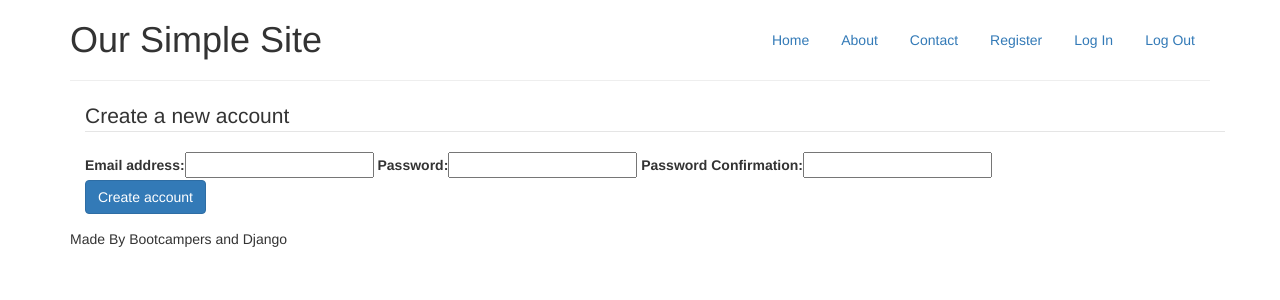
After one commit to jodiegardiner/authentication_django, a Django app: page /register/ in a window 1280 px wide. The commit adds this page. Shown: the top 300 px of the page. Run offline with Django 3.2, Linux system fonts and the light colour scheme; some libraries are stand-ins or nearby versions.

Commit message:
updated templates, views and urls

```diff
--- /dev/null
+++ b/accounts/forms.py
@@ -0,0 +1,34 @@
+from django import forms
+from django.contrib.auth.forms import UserCreationForm
+from accounts.models import User
+from django.core.exceptions import ValidationError
+
+
+class UserRegistrationForm(UserCreationForm):
+    password1 = forms.CharField(label='Password', widget=forms.PasswordInput)
+    password2 = forms.CharField(label='Password Confirmation', widget=forms.PasswordInput)
+
+    class Meta:
+        model = User
+        fields = ['email', 'password1', 'password2']
+        exclude = ['username']
+
+    def clean_password2(self):
+        password1 = self.cleaned_data.get('password1')
+        password2 = self.cleaned_data.get('password2')
+
+        if password1 and password2 and password1 != password2:
+            message = "Passwords do not match"
+            raise ValidationError(message)
+
+        return password2
+
+    def save(self, commit=True):
+        instance = super(UserRegistrationForm, self).save(commit=False)
+
+        instance.username = instance.email
+
+        if commit:
+            instance.save()
+
+        return instance
--- a/accounts/models.py
+++ b/accounts/models.py
@@ -5,3 +5,20 @@ from django.contrib.auth.models import AbstractUser, UserManager
 from django.utils import timezone
 
 # Create your models here.
+
+class AccountsUserManager(UserManager):
+    def _create_user(self, username, email, password, is_staff, is_superuser, **extra_fields):
+        now = timezone.now()
+        if not email:
+            raise ValueError('The given username must be set')
+
+        email = self.normalize_email(email)
+        user = self.model(username=email, email=email, is_staff=is_staff, is_active=True, is_superuser=is_superuser, date_joined=now, **extra_fields)
+        user.set_password(password)
+        user.save(using=self._db)
+
+        return user
+
+
+class User(AbstractUser):
+    objects= AccountsUserManager()
--- a/accounts/views.py
+++ b/accounts/views.py
@@ -1,3 +1,34 @@
-from django.shortcuts import render
+from django.shortcuts import render, redirect
+from django.contrib import messages, auth
+from django.core.urlresolvers import reverse
+from django.template.context_processors import csrf
+from accounts.forms import UserRegistrationForm
+
 
 # Create your views here.
+
+
+def register(request):
+    if request.method == 'POST':
+        form = UserRegistrationForm(request.POST)
+        if form.is_valid():
+            form.save()
+            user = auth.authenticate(email=request.POST.get('email'), password=request.POST.get('password1'))
+            if user:
+                messages.success(request, "You have successfully registered")
+                return redirect(reverse('profile'))
+
+            else:
+                messages.error(request, "unable to log you in at this time!")
+
+    else:
+        form = UserRegistrationForm()
+
+    args = {'form': form}
+    args.update(csrf(request))
+
+    return render(request, 'register.html', args)
+
+
+def profile(request):
+    return render(request, 'profile.html')
--- a/authentication_django/settings.py
+++ b/authentication_django/settings.py
@@ -39,6 +39,7 @@ INSTALLED_APPS = [
     'django.contrib.staticfiles',
     'hello',
     'accounts',
+    'django_forms_bootstrap',
 ]
 
 MIDDLEWARE = [
@@ -72,6 +73,8 @@ TEMPLATES = [
 
 WSGI_APPLICATION = 'authentication_django.wsgi.application'
 
+AUTH_USER_MODEL = 'accounts.User'
+
 
 # Database
 # https://docs.djangoproject.com/en/1.10/ref/settings/#databases
@@ -102,6 +105,7 @@ AUTH_PASSWORD_VALIDATORS = [
     },
 ]
 
+AUTHENTICATION_BACKENDS = ('django.contrib.auth.backends.ModelBackend', 'accounts.backends.EmailAuth')
 
 # Internationalization
 # https://docs.djangoproject.com/en/1.10/topics/i18n/
--- a/authentication_django/urls.py
+++ b/authentication_django/urls.py
@@ -15,9 +15,12 @@ Including another URLconf
 """
 from django.conf.urls import url
 from django.contrib import admin
-from hello import views
+from hello import views as hello_views
+from accounts import views as accounts_views
 
 urlpatterns = [
     url(r'^admin/', admin.site.urls),
-    url(r'^$', views.get_index),
+    url(r'^$', hello_views.get_index),
+    url(r'^register/$', accounts_views.register, name='register'),
+    url(r'^profile/$', accounts_views.profile, name='profile'),
 ]
--- a/templates/base.html
+++ b/templates/base.html
@@ -17,7 +17,7 @@
             <li><a href="#">Home</a></li>
             <li><a href="#">About</a></li>
             <li><a href="#">Contact</a></li>
-            <li><a href="#">Register</a></li>
+            <li><a href="{% url 'register' %}">Register</a></li>
             <li><a href="#">Log In</a></li>
             <li><a href="#">Log Out</a></li>
         </ul>
--- /dev/null
+++ b/templates/profile.html
@@ -0,0 +1,5 @@
+{% extends "base.html" %}
+{% block content %}
+<h2>Success!</h2>
+<p>You are loggedin as {{ user.email }}</p>
+{% endblock %}
--- /dev/null
+++ b/templates/register.html
@@ -0,0 +1,12 @@
+{% extends "base.html" %}
+{% load bootstrap_tags %}
+{% block content %}
+<form role="form" method="POST" action="{% url 'register' %}">
+    <legend>Create a new account</legend>
+    {% csrf_token %}
+    {{ form| as_bootstrap }}
+    <div class="form-group">
+        <button type="submit" class="btn btn-primary">Create account</button>
+    </div>
+</form>
+{% endblock %}
```
Also changed, not shown: accounts/backends.py (added, +21 -0 lines), accounts/migrations/0001_initial.py (added), db.sqlite3.
